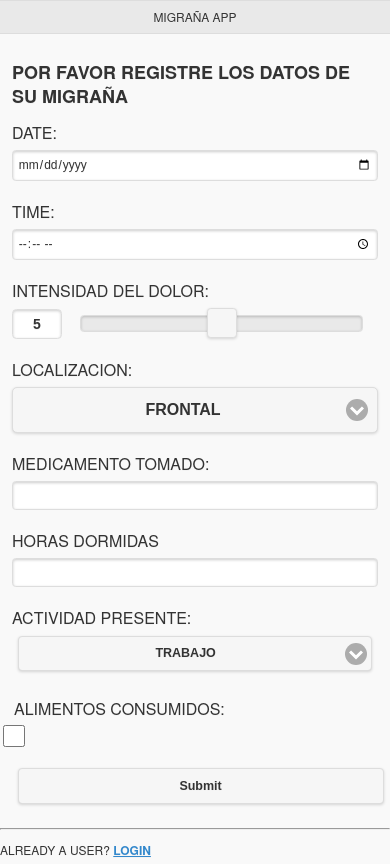
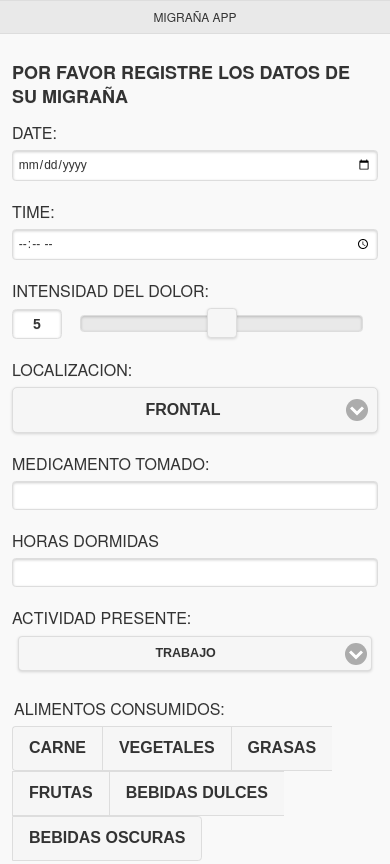
Before and after one commit to ecos-codeaholics/AS-PacientAppCordovaJQuery, a plain HTML site: page www/registro.html in a window 390 px wide. Shown: the top 864 px of the page. Drawn offline with nearby package versions, Linux system fonts and the light colour scheme; some packages are replaced by stand-ins of ours.

Commit message:
[fix] unresolved id options

```diff
--- a/www/registro.html
+++ b/www/registro.html
@@ -69,7 +69,7 @@
 	    <br />
 
 	    <label for="sleep-hours">Horas Dormidas</label>
-	    <input type="number" data-clear-btn="false" name="sleep-hours" pattern="[0-24]*" id="number-3">
+	    <input id="sleep-hours" type="number" data-clear-btn="false" name="sleep-hours" pattern="[0-24]*" id="number-3">
 	    <br />
 
 	    <label for="activity">Actividad Presente:</label>
@@ -84,17 +84,17 @@
 	  <fieldset data-role="controlgroup" data-type="horizontal">
 	    <legend>Alimentos Consumidos:</legend>
 	    <label for="meat">Carne</label>
-	    <input type="checkbox" name="meat">
+	    <input id="meat" type="checkbox" name="meat">
 	    <label for="vegetables">Vegetales</label>
-	    <input type="checkbox" name="vegetables">
+	    <input id="vegetables" type="checkbox" name="vegetables">
 	    <label for="fat">Grasas</label>
-	    <input type="checkbox" name="fat">
+	    <input id="fat" type="checkbox" name="fat">
 	    <label for="fruits">Frutas</label>
-	    <input type="checkbox" name="fruits">
+	    <input id="fruits" type="checkbox" name="fruits">
 	    <label for="sweet-beverages">Bebidas Dulces</label>
-	    <input type="checkbox" name="sweet-beverages">
+	    <input id="sweet-beverages" type="checkbox" name="sweet-beverages">
 	    <label for="dark-beverages">Bebidas Oscuras</label>
-	    <input type="checkbox" name="dark-beverages">
+	    <input id="dark-beverages" type="checkbox" name="dark-beverages">
 	  </fieldset>
 	  <br />
 
```
